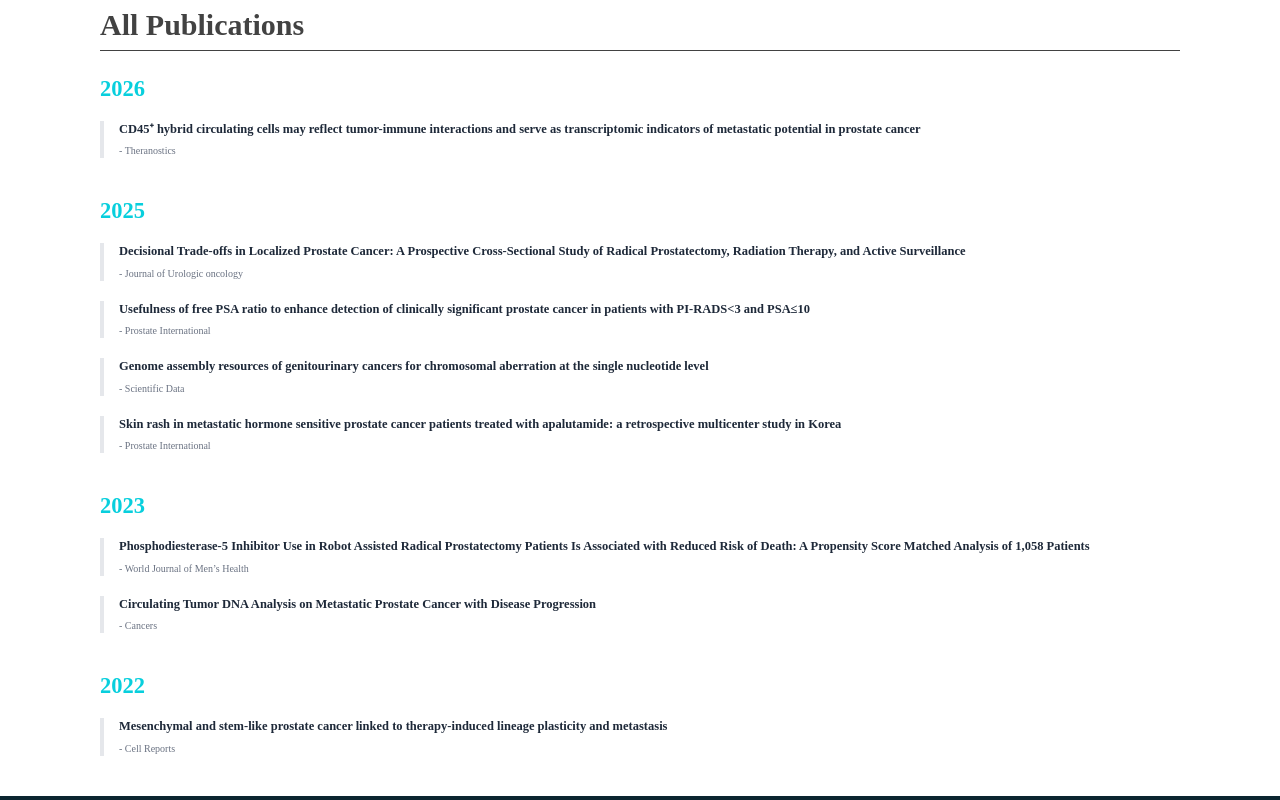
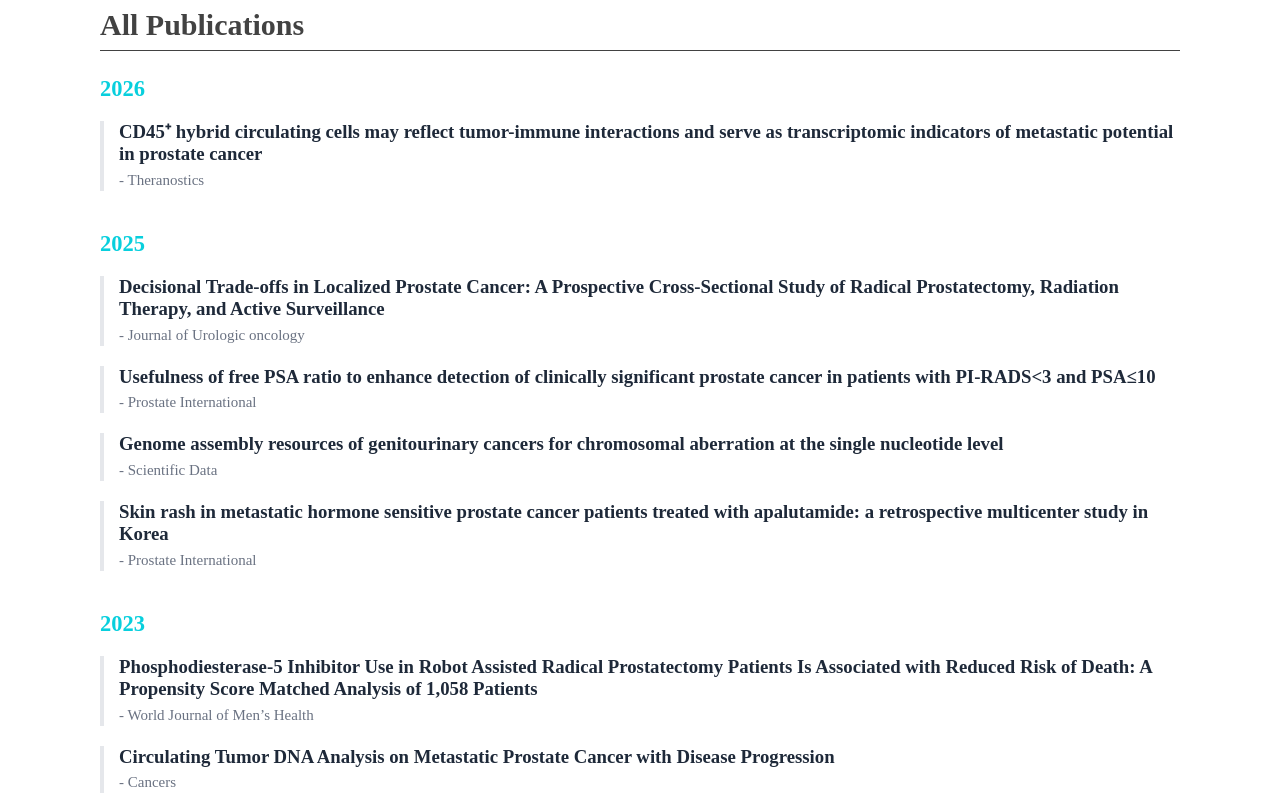
Before and after one commit to sidedev2/hanlab, a Next.js app: page /publications in a window 1280 px wide. Shown: the part 840-1640 px from the top of the page. Built offline with nearby package versions, Linux system fonts and the light colour scheme.

Commit message:
refactor: 글씨 크기 수정

```diff
--- a/components/publications/PublicationCard.tsx
+++ b/components/publications/PublicationCard.tsx
@@ -30,7 +30,7 @@ const PublicationCard = ({ year, publications }: PublicationCardProps) => {
             className='group border-l-4 border-gray-200 pl-4 transition-all hover:border-cyan-400 lg:pl-6'
           >
             {/* 제목 */}
-            <h3 className='mb-2 text-lg font-semibold text-gray-800 transition-colors group-hover:text-cyan-600 lg:text-xl'>
+            <h3 className='mb-2 text-lg font-semibold text-gray-800 transition-colors group-hover:text-cyan-600 lg:text-3xl'>
               {pub.link ? (
                 <a
                   href={pub.link}
@@ -47,12 +47,12 @@ const PublicationCard = ({ year, publications }: PublicationCardProps) => {
             </h3>
 
             {/* 저자 */}
-            <p className='mb-2 text-sm text-gray-600 lg:text-base'>
+            <p className='mb-2 text-sm text-gray-600  lg:text-2xl'>
               {pub.authors}
             </p>
 
             {/* 저널 정보 */}
-            <p className='text-sm text-gray-500 lg:text-base'>
+            <p className='text-sm text-gray-500 lg:text-2xl'>
               - {pub.journal}
             </p>
           </div>
```
